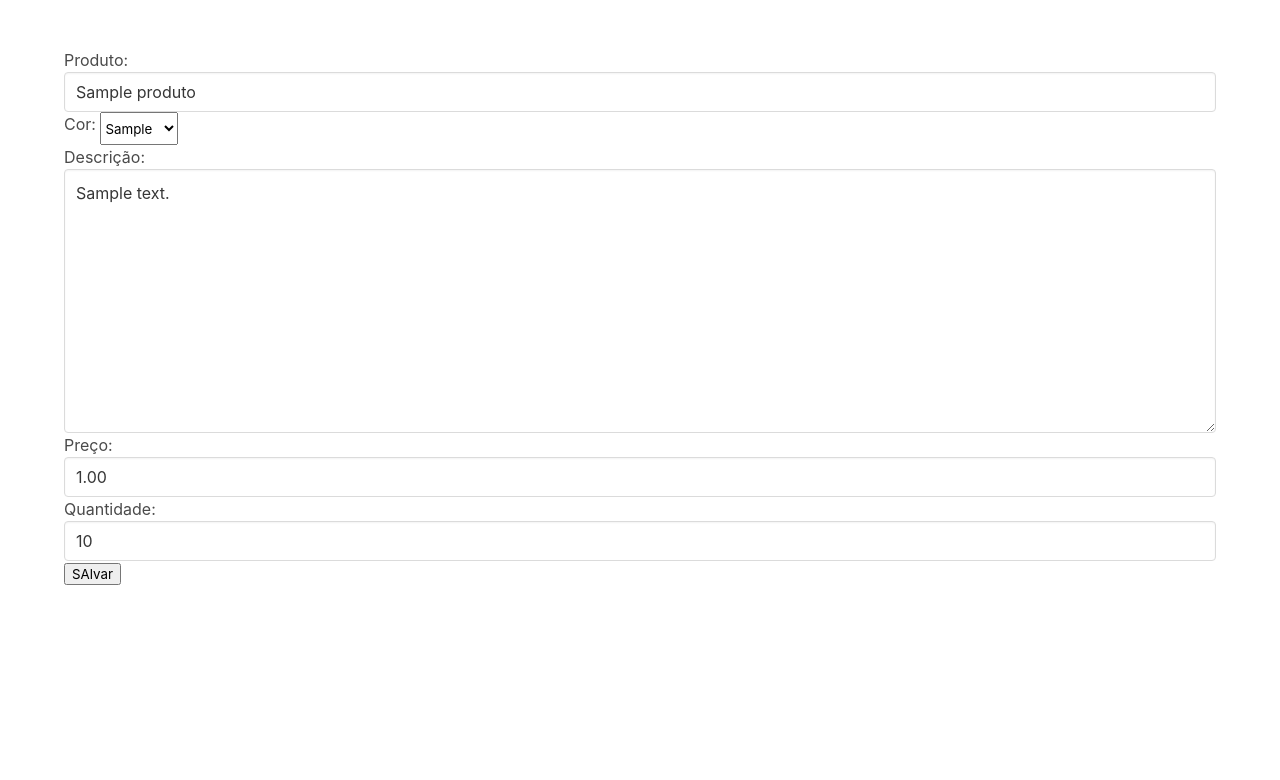
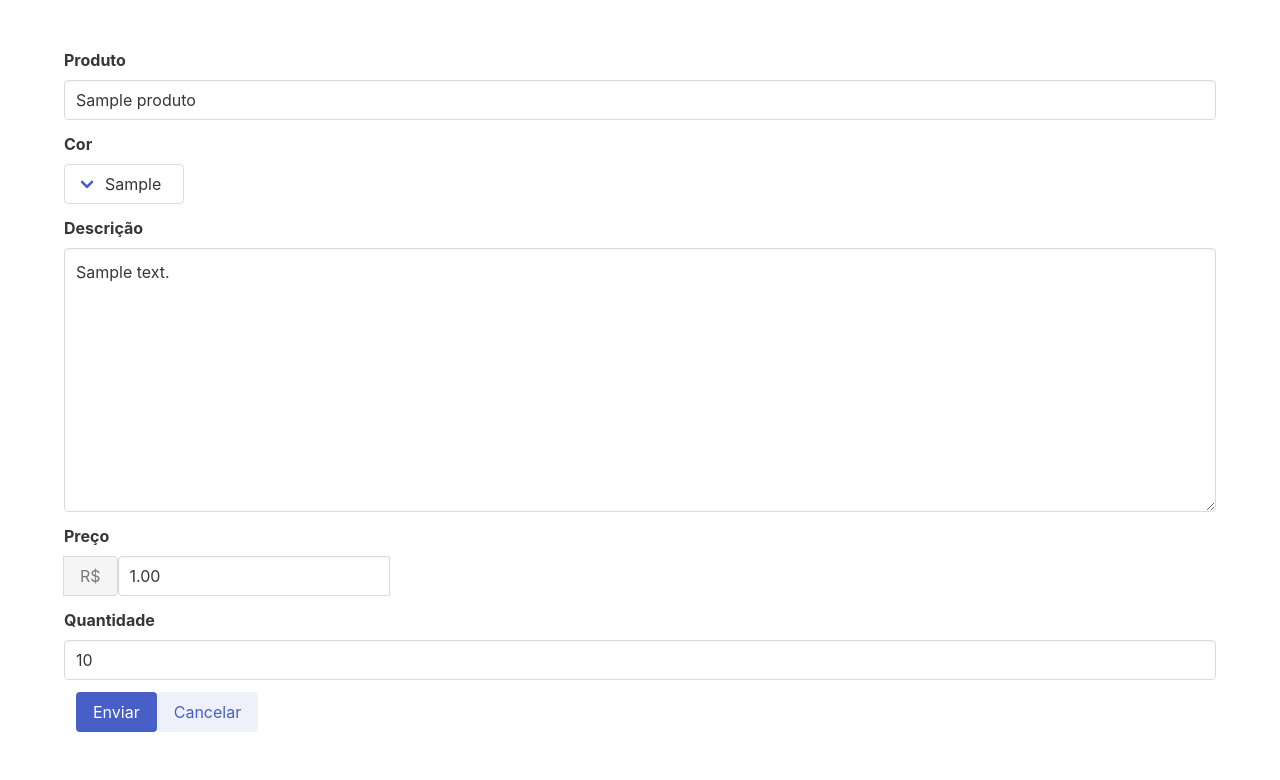
Before and after one commit to FalsoBranco/Estoque, a Django app: page /produtos/alterar/1 in a window 1280 px wide. Shown: the part 52-832 px from the top of the page. Before the commit the page ends 637 px from the top, so only its background shows below. Run offline with Django 3.2, Linux system fonts and the light colour scheme; tables that the repository leaves empty hold one stand-in row (values such as "Sample post"); some libraries are stand-ins or nearby versions.

Commit message:
estilos no produto_update

```diff
--- a/produtos/templates/produtos/produto_update.html
+++ b/produtos/templates/produtos/produto_update.html
@@ -3,8 +3,51 @@
 {% block content %}
 <form action="{% url 'produtos:alterar_produto' produto.pk%}" method="post">
     {% csrf_token %}
-    {{form.as_p}}
-    <button type="submit">SAlvar</button>
+    {% for field in form %}
+    {% if field.name == "preco" %}
+    <label for="{{field.auto_id}}" class="label">{{ field.label }}</label>
+    <div class="field has-addons">
+        <p class="control">
+            <a class="button is-static">
+                R$
+            </a>
+        </p>
+        <p class="control">
+            {{field}}
+        </p>
+
+    </div>
+
+    {% else %}
+    <div class="field">
+        <label for="{{field.auto_id}}" class="label">{{ field.label }}</label>
+        <div class="control">
+            {% if field.name == "cor" %}
+            <div class="select">
+
+                {{field}}
+            </div>
+
+            {% else %}
+            {{field}}
+            {% endif %}
+        </div>
+    </div>
+
+    {% endif %}
+    {% endfor %}
+    <div class="field is-grouped">
+
+
+        <div class="control">
+            <button class="button is-link">Enviar</button>
+        </div>
+        <div class="control">
+            <button class="button is-link is-light">
+                <a href="{% url 'produtos:lista_produtos' %}">Cancelar</a>
+            </button>
+        </div>
+    </div>
 </form>
 {% endblock content %}
 
```
